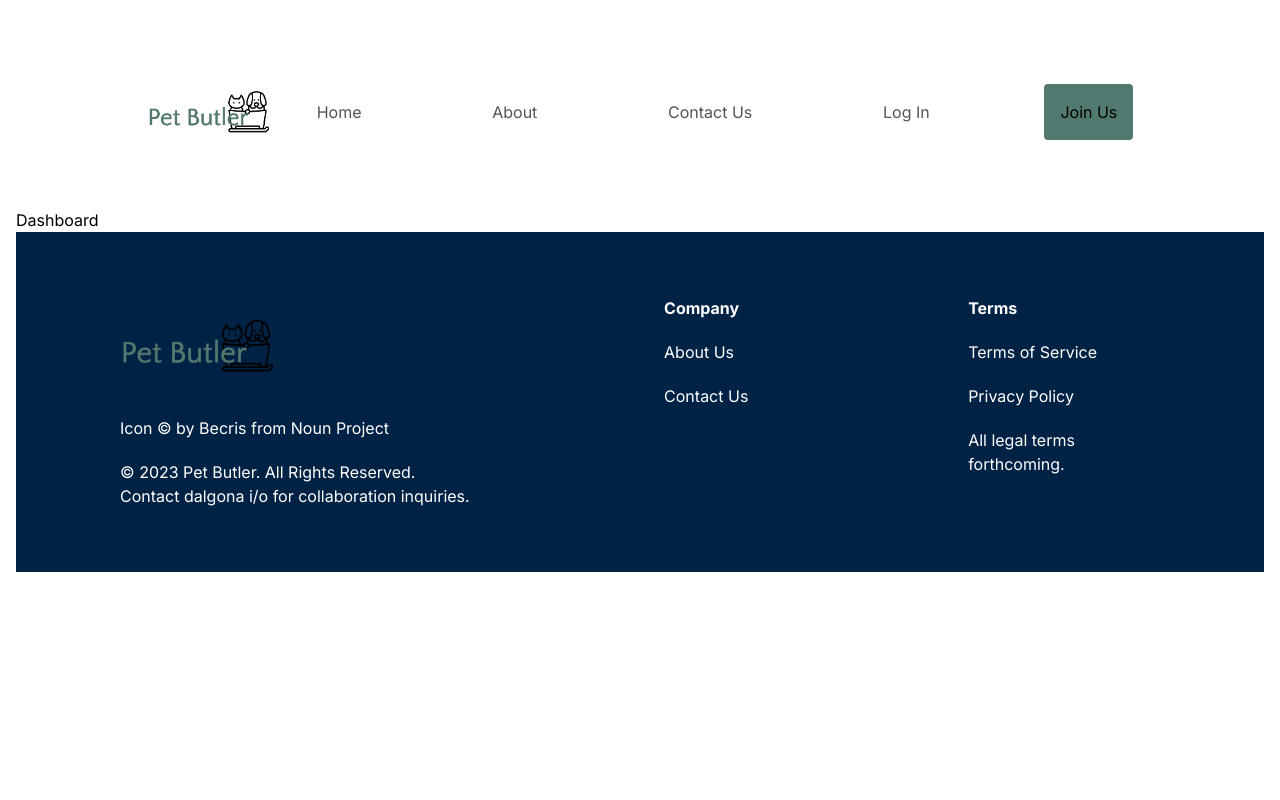
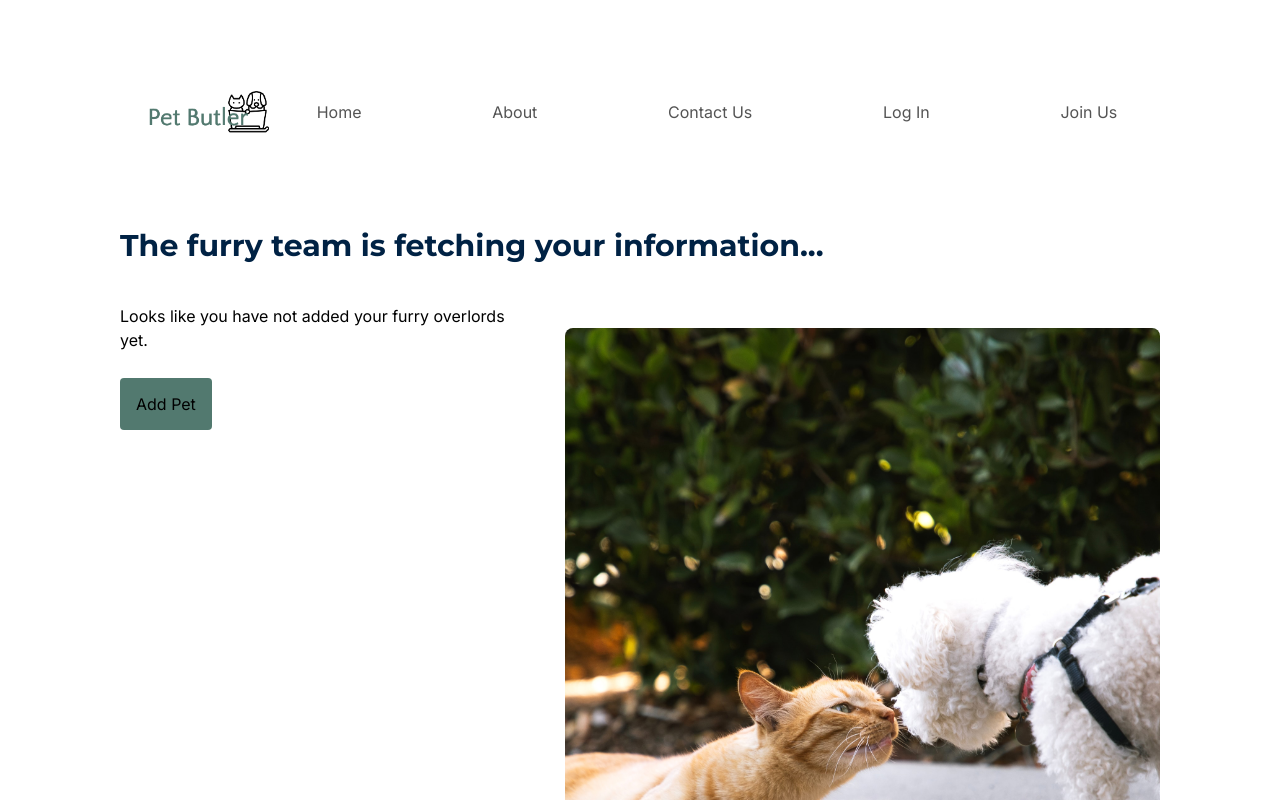
Before and after one commit to dalgonaio/furbabyjournal, a Next.js app: page /dashboard in a window 1280 px wide. Shown: the top 800 px of the page. Built offline with nearby package versions, Linux system fonts and the light colour scheme; no server answers.

Commit message:
Add shared component header2, remove joinus link to point to auth0, begin user dashboard

```diff
--- a/package.json
+++ b/package.json
@@ -32,5 +32,5 @@
   "devDependencies": {
     "@types/react-anchor-link-smooth-scroll": "^1.0.3"
   },
-  "proxy": "http://localhost:3001"
+  "proxy": "http://pet-butler-be-6b33626d70a0.herokuapp.com"
 }
--- a/src/app/dashboard/page.tsx
+++ b/src/app/dashboard/page.tsx
@@ -1,41 +1,110 @@
 'use client';
 
-import React, {useState} from 'react';
+import React, {useState, useEffect} from 'react';
 import Axios from 'axios';
-import {UserProfile, useUser} from '@auth0/nextjs-auth0/client';
+import {useUser} from '@auth0/nextjs-auth0/client';
+
+// Components
+import Header1 from '@/shared/Header1';
+import Header2 from '@/shared/Header2';
+import Image from 'next/image';
+import ActionButton from '@/shared/ActionButton';
+import cat_dog_meet from '../../assets/cat_dog_meet.jpg';
 
 type Props = {};
 
 const Dashboard = (props: Props) => {
-  const [userData, setUserData] = useState<UserProfile | null>(null);
+  const [userData, setUserData] = useState<any | null>(null); // State to store user data
+  const [petsData, setPetsData] = useState<any | null>(null); // State to store user data
+  const {user} = useUser() || '';
 
-  const {user} = useUser() || {};
-  const auth0Id = user?.sub || '';
+  const getData = async (userId: string) => {
+    try {
+      const headersList = {
+        Accept: '*/*',
+      };
 
-  //Remove "auth0|" from auth0Id
-  const formattedAuth0Id = auth0Id.slice(7);
-  console.log('lupin bug', formattedAuth0Id);
+      const reqOptions = {
+        url: `https://pet-butler-be-6b33626d70a0.herokuapp.com/users/check/${userId}`,
+        method: 'GET',
+        headers: headersList,
+      };
 
-  const getData = async () => {
-    try {
-      const response = await Axios.get(
-        `http://pet-butler-be-6b33626d70a0.herokuapp.com/check/${formattedAuth0Id}`
-      );
+      const response = await Axios.request(reqOptions);
       if (response.data) {
-        //Set new data
-        setUserData(response.data);
+        setUserData(response.data.message); // Update userData state with the fetched data
       }
     } catch (error) {
-      console.log('Lupin error getting data:', error);
+      console.log('Error', error);
     }
   };
 
-  //Fetch info and set data upon load
-  getData();
+  const getPets = async (userId: string) => {
+    try {
+      const headersList = {
+        Accept: '*/*',
+      };
 
-  console.log('lupin check userdata', userData);
+      const reqOptions = {
+        url: `https://pet-butler-be-6b33626d70a0.herokuapp.com/pets/${userId}`,
+        method: 'GET',
+        headers: headersList,
+      };
 
-  return <div>Dashboard</div>;
+      const response = await Axios.request(reqOptions);
+      if (response.data) {
+        setPetsData(response.data.message); // Update userData state with the fetched data
+      }
+    } catch (error) {
+      console.log('Error', error);
+    }
+  };
+
+  useEffect(() => {
+    if (user) {
+      const formattedAuthOId = user?.sub?.slice(6) || '';
+      getData(formattedAuthOId); // Call getData when the user changes
+      getPets(formattedAuthOId); //Also update pets
+    }
+  }, [user]);
+
+  console.log('lupin do they have pets?', petsData);
+
+  const activePetInfo = petsData
+    ? 'Data here'
+    : 'Looks like you have not added your furry overlords yet.';
+
+  return (
+    <section id="Dashboard" className="mx-auto w-5/6 pt-25 pb-32">
+      <Header1>
+        {userData ? (
+          <p className="my-5">Welcome {userData?.first_name}!</p>
+        ) : (
+          <p className="my-5">The furry team is fetching your information...</p>
+        )}
+      </Header1>
+
+      <div className="mt-10 justify-between gap-8 md:flex">
+        {/* pet info and/or buttons */}
+        <div>
+          {activePetInfo}
+          <div className="pt-10 pb-10">
+            <ActionButton cta="Add Pet" href={'/'} />
+          </div>
+        </div>
+        {/*Image*/}
+        <div className="pt-6">
+          <Image
+            src={cat_dog_meet}
+            alt="dashboard cat meets dog"
+            className="rounded-lg"
+            width={600}
+            height={600}
+          />
+        </div>
+      </div>
+    </section>
+  );
 };
 
 export default Dashboard;
--- a/src/app/joinus/page.tsx
+++ b/src/app/joinus/page.tsx
@@ -122,7 +122,7 @@ const JoinUs = (props: Props) => {
           />
         </div>
       </div>
-      <ProtectedLink user={user} destinationPage="/users" label="Users" />
+      {/* <ProtectedLink user={user} destinationPage="/users" label="Users" /> */}
     </section>
   );
 };
--- a/src/components/NavBar.tsx
+++ b/src/components/NavBar.tsx
@@ -7,7 +7,6 @@ import {useUser} from '@auth0/nextjs-auth0/client';
 import {SelectedPage} from '@/shared/types';
 import useMediaQuery from '@/hooks/useMediaQuery';
 import {Bars3Icon, XMarkIcon} from '@heroicons/react/20/solid';
-import ActionButton from '@/shared/ActionButton';
 import Image from 'next/image';
 import PetButlerLogo from '@/assets/PetButlerLogo.png';
 
@@ -42,9 +41,14 @@ const Navbar = ({}: Props) => {
     <>
       {/*Log In Link */}
       {!isLoading && !user && (
-        <Link className="rounded p-4 text-gray-500 hover:text-primary-500" href="/api/auth/login">
-          Log In
-        </Link>
+        <>
+          <Link className="rounded p-4 text-gray-500 hover:text-primary-500" href="/api/auth/login">
+            Log In
+          </Link>
+          <Link className="rounded p-4 text-gray-500 hover:text-primary-500" href="/api/auth/login">
+            Join Us
+          </Link>
+        </>
       )}
       {/*Dashboard*/}
       {user && <ProtectedLink user={user} destinationPage="/dashboard" label="Dashboard" />}
@@ -66,8 +70,6 @@ const Navbar = ({}: Props) => {
             <div className={`${flexBetween} w-full gap-8`}>
               {menuItemsSansLoginRegister}
               {logInOrOutLink}
-
-              <ActionButton cta="Join Us" href={`${SelectedPage.JoinUs}`} />
             </div>
           </div>
         </div>
--- /dev/null
+++ b/src/shared/Header2.tsx
@@ -0,0 +1,13 @@
+import React from 'react';
+
+type Props = {
+  children: React.ReactNode;
+};
+
+const Header2 = ({children}: Props) => {
+  return (
+    <h1 className="basis-3/5 font-montserrat text-xl font-bold text-secondary-500">{children}</h1>
+  );
+};
+
+export default Header2;
```
Also changed, not shown: 1 other file (tests, documents, lock files or other folders).
